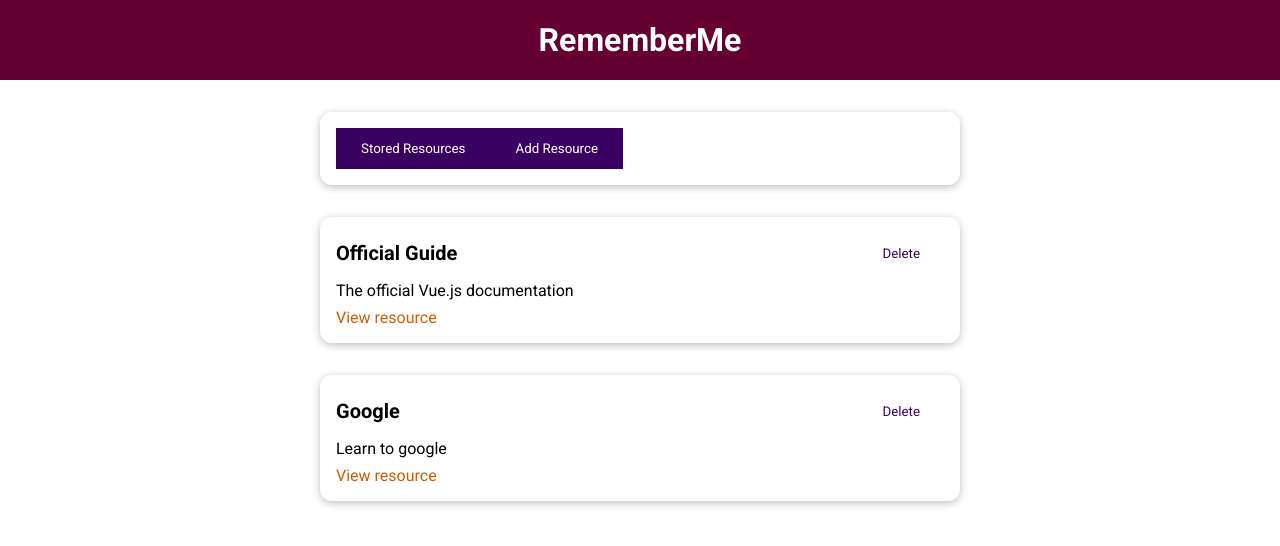
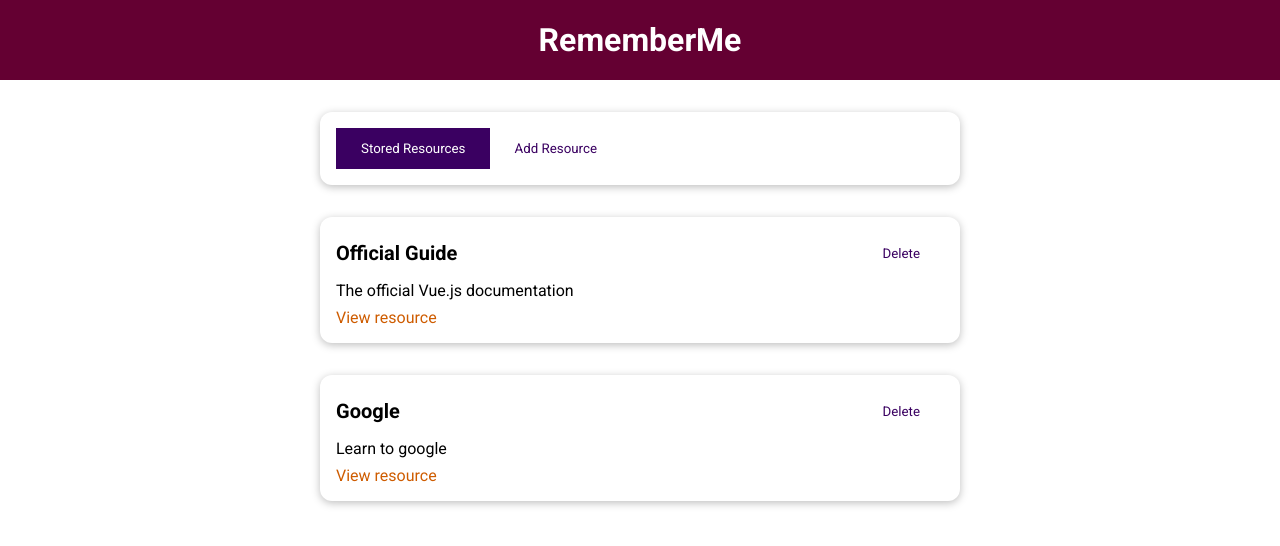
Before and after one commit to rpalvair/vue-formation, a Vue app in the folder prj-cmp-01-starting-setup/: page / in a window 1280 px wide. Shown: the top 546 px of the page. Built offline with nearby package versions, Linux system fonts and the light colour scheme.

Commit message:
feat : Highlight selected tab by setting mode with computed property

```diff
--- a/prj-cmp-01-starting-setup/src/components/learning-resources/TheResources.vue
+++ b/prj-cmp-01-starting-setup/src/components/learning-resources/TheResources.vue
@@ -1,10 +1,14 @@
 <template>
   <div>
     <base-card>
-      <base-button @click="switchTab('stored-resources')"
+      <base-button
+        @click="switchTab('stored-resources')"
+        :mode="storedResButtonMode"
         >Stored Resources</base-button
       >
-      <base-button @click="switchTab('add-resource')">Add Resource</base-button>
+      <base-button @click="switchTab('add-resource')" :mode="addResButtonMode"
+        >Add Resource</base-button
+      >
     </base-card>
     <component :is="selectedTab"></component>
   </div>
@@ -36,6 +40,14 @@ export default {
       ]
     };
   },
+  computed: {
+    storedResButtonMode() {
+      return this.selectedTab === 'stored-resources' ? null : 'flat';
+    },
+    addResButtonMode() {
+      return this.selectedTab === 'add-resource' ? null : 'flat';
+    }
+  },
   methods: {
     switchTab(value) {
       this.selectedTab = value;
```
